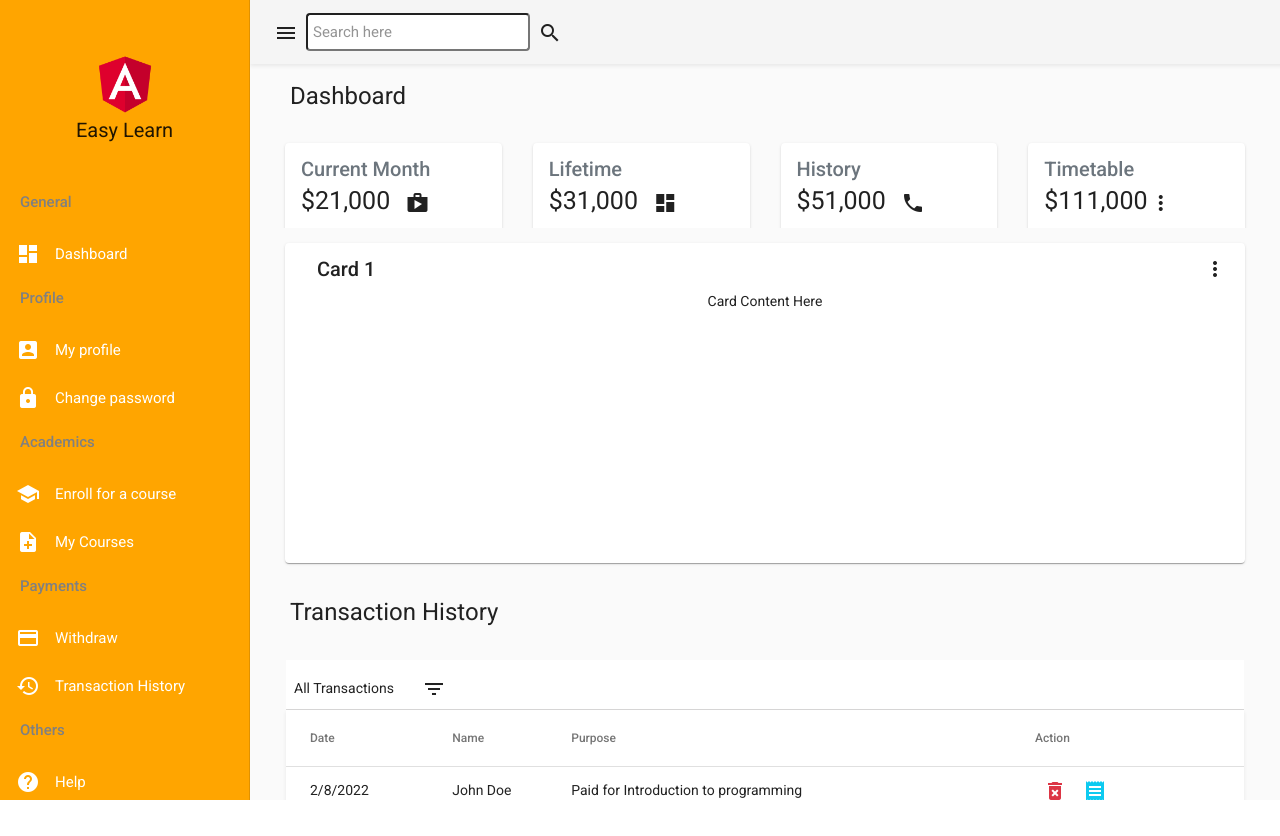
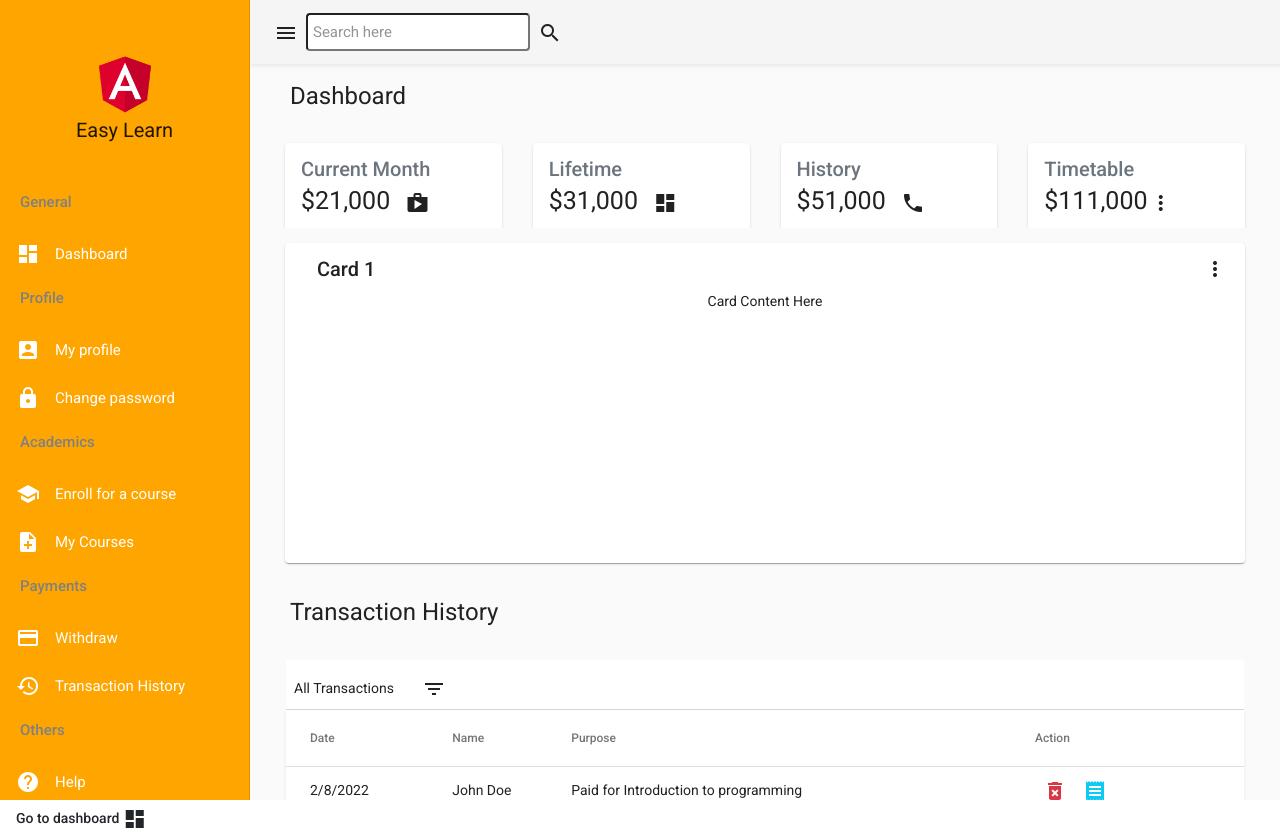
Before and after one commit to EasyLearningAcademy/lms-client, an Angular app: page /user/dashboard in a window 1280 px wide. Before the commit the page ends 800 px from the top, so only its background shows below. Built offline with nearby package versions, Linux system fonts and the light colour scheme.

Commit message:
I added a button to the homepage to route to dashboard

```diff
--- a/src/app/app.component.html
+++ b/src/app/app.component.html
@@ -1 +1,5 @@
 <router-outlet></router-outlet>
+<button mat-button>
+    Go to dashboard
+    <mat-icon class="pl-2">dashboard</mat-icon>
+</button>
```
